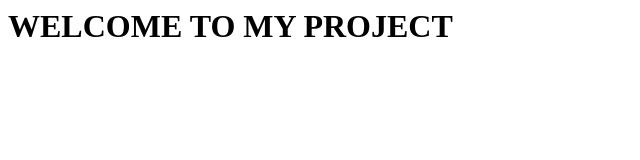
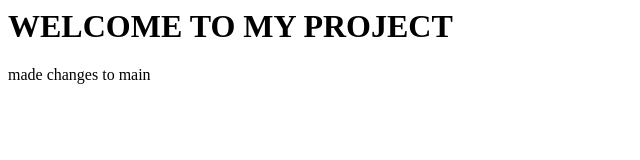
Before and after one commit to Bhagyalaxmi153/MyProject, a plain HTML site: page index.html in a window 1280 px wide. Shown: the whole page, without its empty margins (0-640 px from the left). Drawn offline with Linux system fonts and the light colour scheme.

Commit message:
Update index.html from mainbranch

```diff
--- a/index.html
+++ b/index.html
@@ -4,5 +4,6 @@
   </head>
     <body>
       <h1>WELCOME TO MY PROJECT</h1>
+      <p>made changes to main</p>
     </body>
 </html>
```
